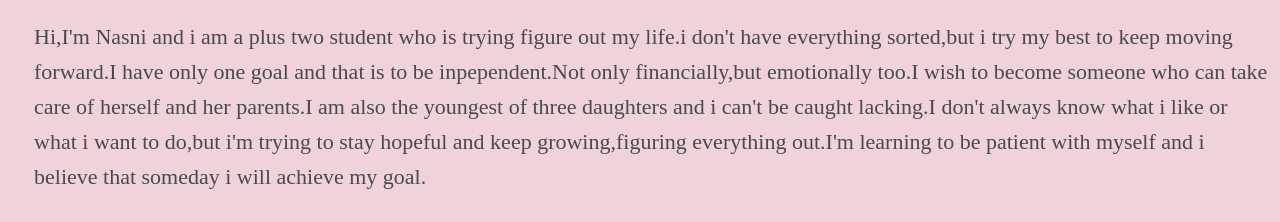
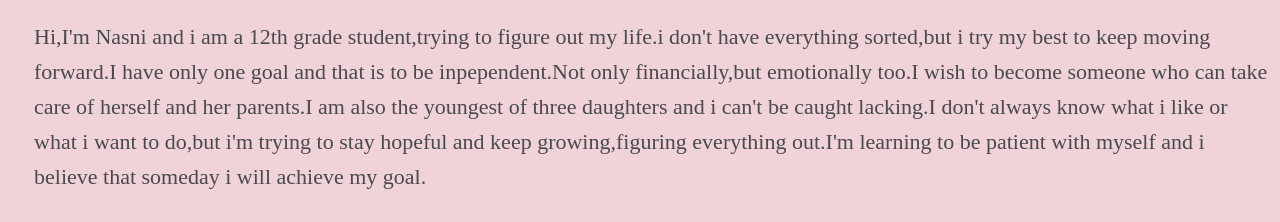
Before and after one commit to Nasnii/Personal-website, a plain HTML site: page index.html in a window 1280 px wide. Shown: the part 450-672 px from the top of the page. Drawn offline with Linux system fonts and the light colour scheme.

Commit message:
Update index.html

```diff
--- a/index.html
+++ b/index.html
@@ -45,7 +45,7 @@
         <h1>Nasni</h1>
     </div>
         <h2>About me</h2>
-        <p>Hi,I'm Nasni and i am a plus two student who is trying figure out my life.i don't have everything sorted,but i try my best to keep moving forward.I have only one goal and that is to be inpependent.Not only financially,but emotionally too.I wish to become someone who can take care of herself and her parents.I am also the youngest of three daughters and  i can't be caught lacking.I don't always know what i like or what i want to do,but i'm trying to stay hopeful and keep growing,figuring everything out.I'm learning to be patient with myself and i believe that someday i will achieve my goal.</p>
+        <p>Hi,I'm Nasni and i am a 12th grade student,trying to figure out my life.i don't have everything sorted,but i try my best to keep moving forward.I have only one goal and that is to be inpependent.Not only financially,but emotionally too.I wish to become someone who can take care of herself and her parents.I am also the youngest of three daughters and  i can't be caught lacking.I don't always know what i like or what i want to do,but i'm trying to stay hopeful and keep growing,figuring everything out.I'm learning to be patient with myself and i believe that someday i will achieve my goal.</p>
         <h3>Hobbies</h3>
         <ul>
             <li>Spending quiet time</li>
@@ -58,4 +58,5 @@
         <p>Phone : 9946614748</p>
         <p>Email : nasnisaleem07@gmail.com</p>
         <p>Github : <a href="https://github.com/nasnii">github.com/nasnii</a></p>
+
     </body>
```
